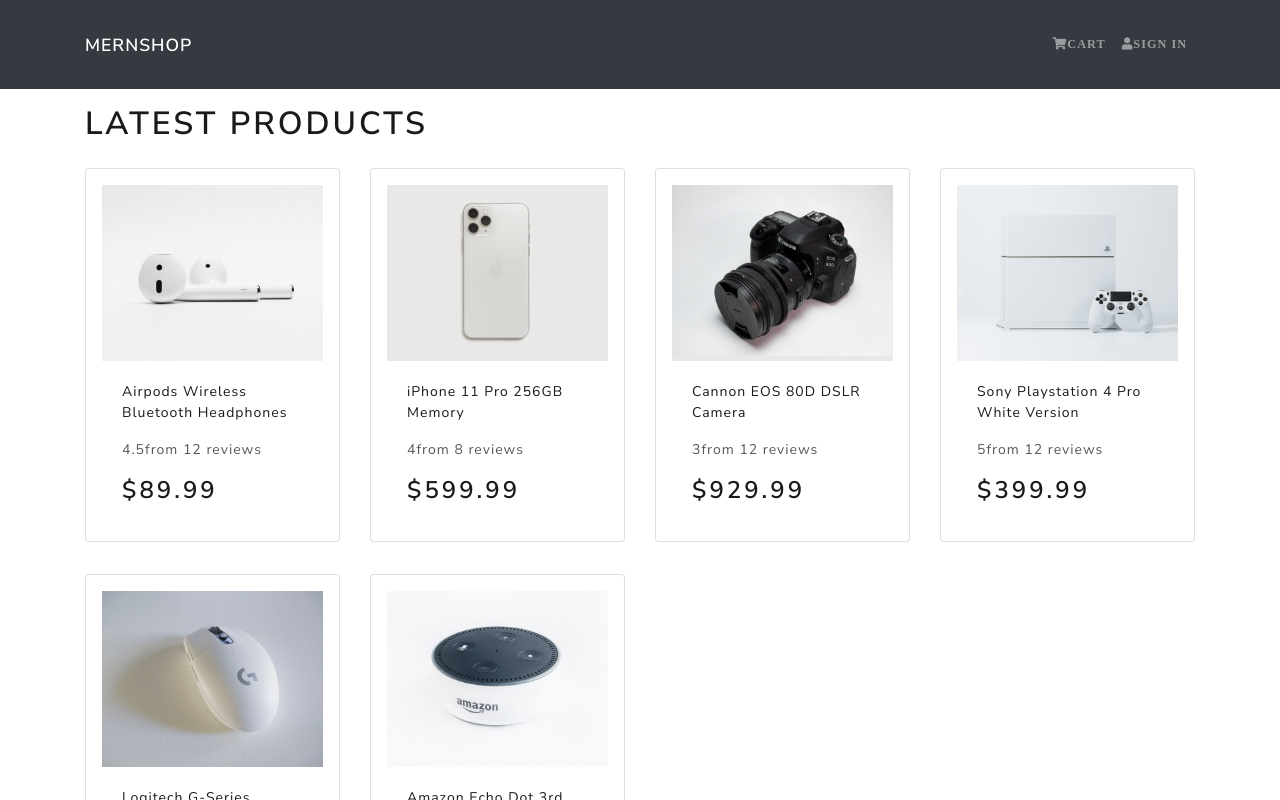
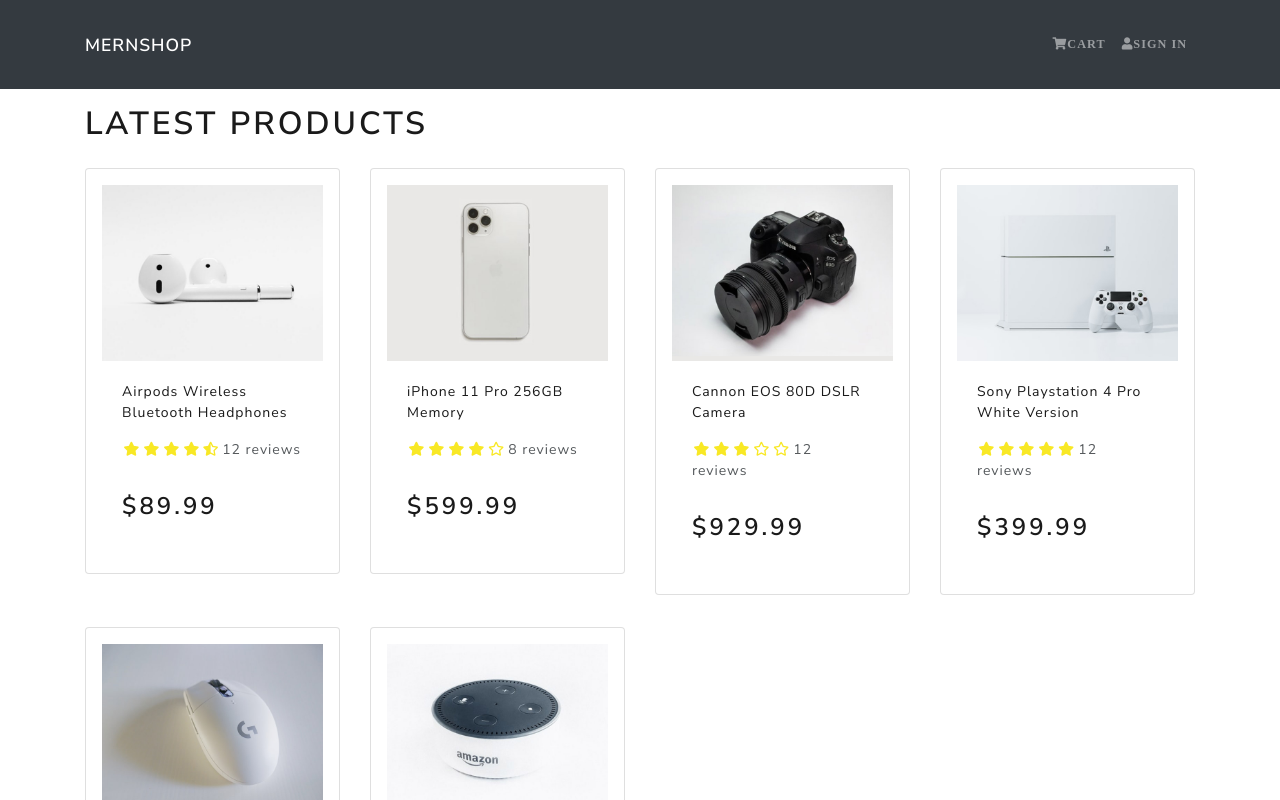
Before and after one commit to marichellebisuna/mernShop, a React (Create React App) app in the folder frontend/: page / in a window 1280 px wide. Shown: the top 800 px of the page. Built offline with nearby package versions, Linux system fonts and the light colour scheme.

Commit message:
Rating created

```diff
--- a/frontend/src/components/Product.js
+++ b/frontend/src/components/Product.js
@@ -1,5 +1,6 @@
 import React from 'react';
 import { Card } from 'react-bootstrap';
+import Rating from '../components/Rating';
 
 const Product = ({ product }) => {
   return (
@@ -15,7 +16,10 @@
         </a>
         <Card.Text as='div'>
           <div className='my-3'>
-            {product.rating}from {product.numReviews} reviews
+            <Rating
+              value={product.rating}
+              text={`${product.numReviews} reviews`}
+            />
           </div>
         </Card.Text>
         <Card.Text as='h3'>${product.price}</Card.Text>
--- /dev/null
+++ b/frontend/src/components/Rating.js
@@ -0,0 +1,81 @@
+import React from 'react';
+import PropTypes from 'prop-types';
+
+const Rating = ({ value, text, color }) => {
+  return (
+    <div className='rating'>
+      <span>
+        <i
+          style={{ color }}
+          className={
+            value >= 1
+              ? 'fas fa-star'
+              : value >= 0.5
+              ? 'fas fa-star-half-alt'
+              : 'far fa-star'
+          }
+        />
+      </span>
+      <span>
+        <i
+          style={{ color }}
+          className={
+            value >= 2
+              ? 'fas fa-star'
+              : value >= 1.5
+              ? 'fas fa-star-half-alt'
+              : 'far fa-star'
+          }
+        />
+      </span>
+      <span>
+        <i
+          style={{ color }}
+          className={
+            value >= 3
+              ? 'fas fa-star'
+              : value >= 2.5
+              ? 'fas fa-star-half-alt'
+              : 'far fa-star'
+          }
+        />
+      </span>
+      <span>
+        <i
+          style={{ color }}
+          className={
+            value >= 4
+              ? 'fas fa-star'
+              : value >= 3.5
+              ? 'fas fa-star-half-alt'
+              : 'far fa-star'
+          }
+        />
+      </span>
+      <span>
+        <i
+          style={{ color }}
+          className={
+            value >= 5
+              ? 'fas fa-star'
+              : value >= 4.5
+              ? 'fas fa-star-half-alt'
+              : 'far fa-star'
+          }
+        />
+      </span>
+      <span>{text && text}</span>
+    </div>
+  );
+};
+
+Rating.defaultProps = {
+  color: '#f8e825',
+};
+
+Rating.propTypes = {
+  value: PropTypes.number.isRequired,
+  text: PropTypes.string.isRequired,
+  color: PropTypes.string,
+};
+export default Rating;
--- a/frontend/src/index.css
+++ b/frontend/src/index.css
@@ -1,3 +1,9 @@
 main {
   min-height: 80vh;
 }
+h3 {
+  padding: 1rem 0;
+}
+.rating span {
+  margin: 0.1rem;
+}
--- a/frontend/src/screens/HomeScreen.js
+++ b/frontend/src/screens/HomeScreen.js
@@ -9,7 +9,7 @@
       <h1>Latest Products</h1>
       <Row>
         {products.map((product) => (
-          <Col sm={12} md={6} lg={4} xl={3}>
+          <Col key={product._id} sm={12} md={6} lg={4} xl={3}>
             <Product product={product} />
           </Col>
         ))}
```
